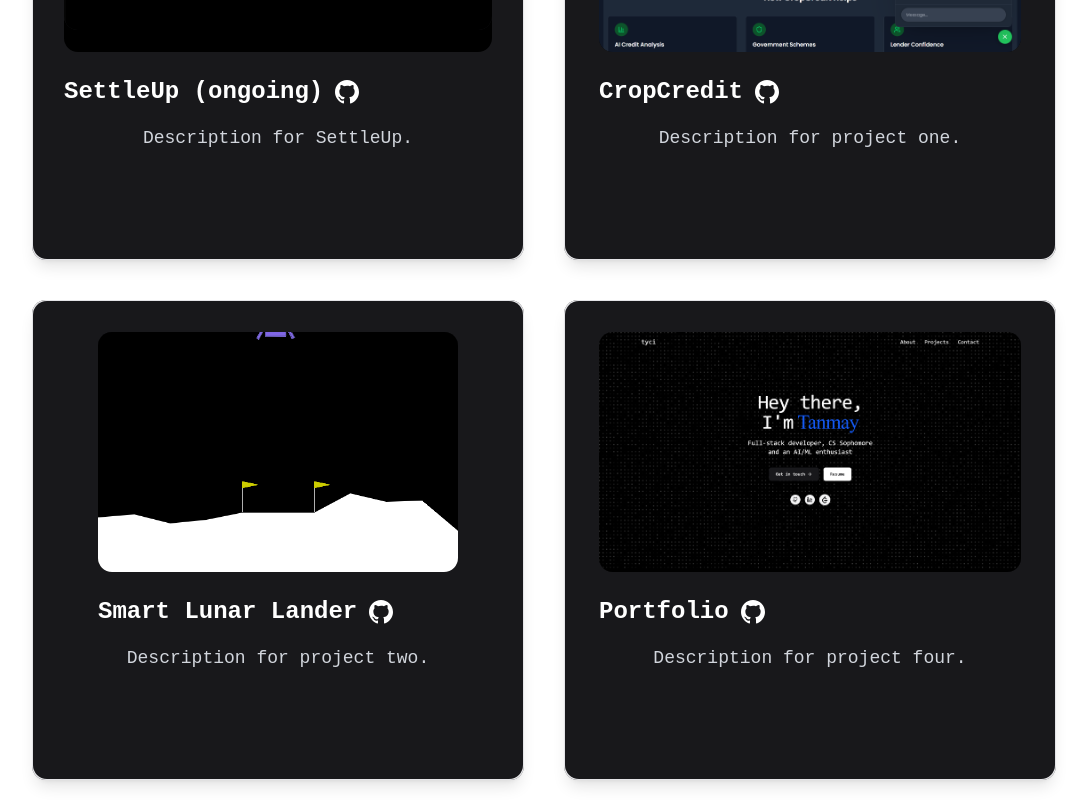
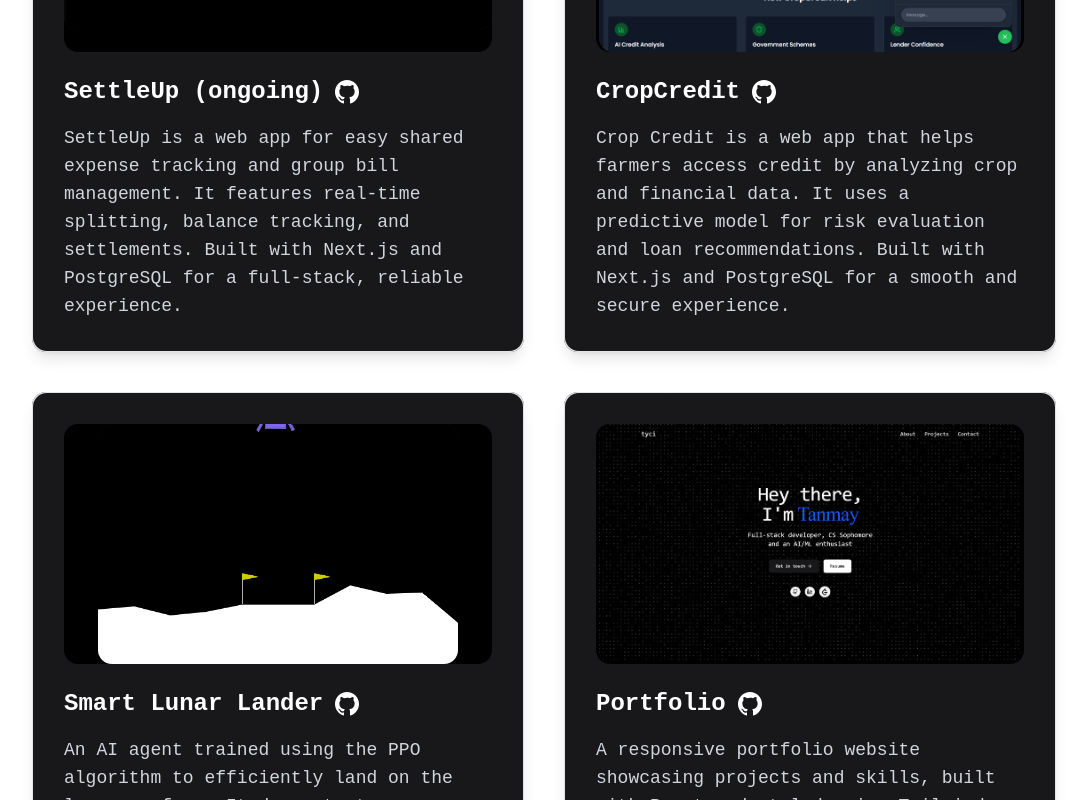
Before and after one commit to tanmayc43/portfolio, a React (Vite) app in the folder client/: page / in a window 1280 px wide. Shown: the part 2080-2880 px from the top of the page, without its empty margins (96-1183 px from the left). Built offline with nearby package versions, Linux system fonts and the light colour scheme.

Commit message:
added description for projects

```diff
--- a/client/src/components/Projects.jsx
+++ b/client/src/components/Projects.jsx
@@ -10,25 +10,25 @@
 const projects = [
   {
     title: "SettleUp (ongoing)",
-    description: "Description for SettleUp.",
+    description: "SettleUp is a web app for easy shared expense tracking and group bill management. It features real-time splitting, balance tracking, and settlements. Built with Next.js and PostgreSQL for a full-stack, reliable experience.",
     image: settleupImg,
     github: "https://github.com/tanmayc43/settle-up",
   },
   {
     title: "CropCredit",
-    description: "Description for project one.",
+    description: "Crop Credit is a web app that helps farmers access credit by analyzing crop and financial data. It uses a predictive model for risk evaluation and loan recommendations. Built with Next.js and PostgreSQL for a smooth and secure experience.",
     image: cropcreditImg,
     github: "https://github.com/VemorPhose/CropCredit",
   },
   {
     title: "Smart Lunar Lander",
-    description: "Description for project two.",
+    description: "An AI agent trained using the PPO algorithm to efficiently land on the lunar surface. It demonstrates optimized control and decision-making in a simulated environment. Built with Python and reinforcement learning frameworks for training and evaluation.",
     image: lunarlanderImg,
     github: "https://github.com/tanmayc43/lunar-lander",
   },
   {
     title: "Portfolio",
-    description: "Description for project four.",
+    description: "A responsive portfolio website showcasing projects and skills, built with React and styled using Tailwind CSS v4 for a modern, clean design.",
     image: portfolioImg,
     github: "https://github.com/tanmayc43/portfolio",
   },
@@ -79,7 +79,7 @@
               </a>
             )}
           </div>
-          <p className="text-lg text-gray-300 group-hover:text-gray-700 text-center transition-colors duration-300">
+          <p className="text-lg text-gray-300 group-hover:text-gray-700 text-left transition-colors duration-300">
             {project.description}
           </p>
         </MagicCard>
```
